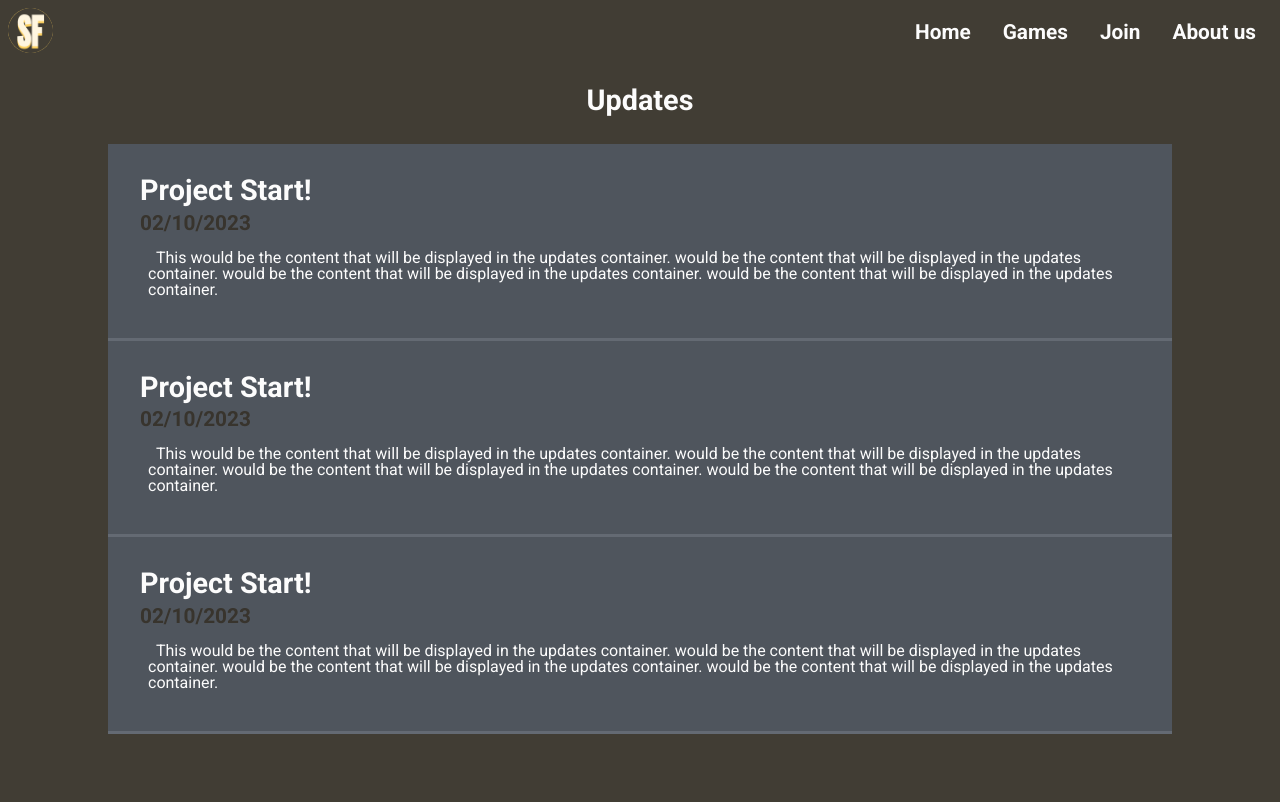
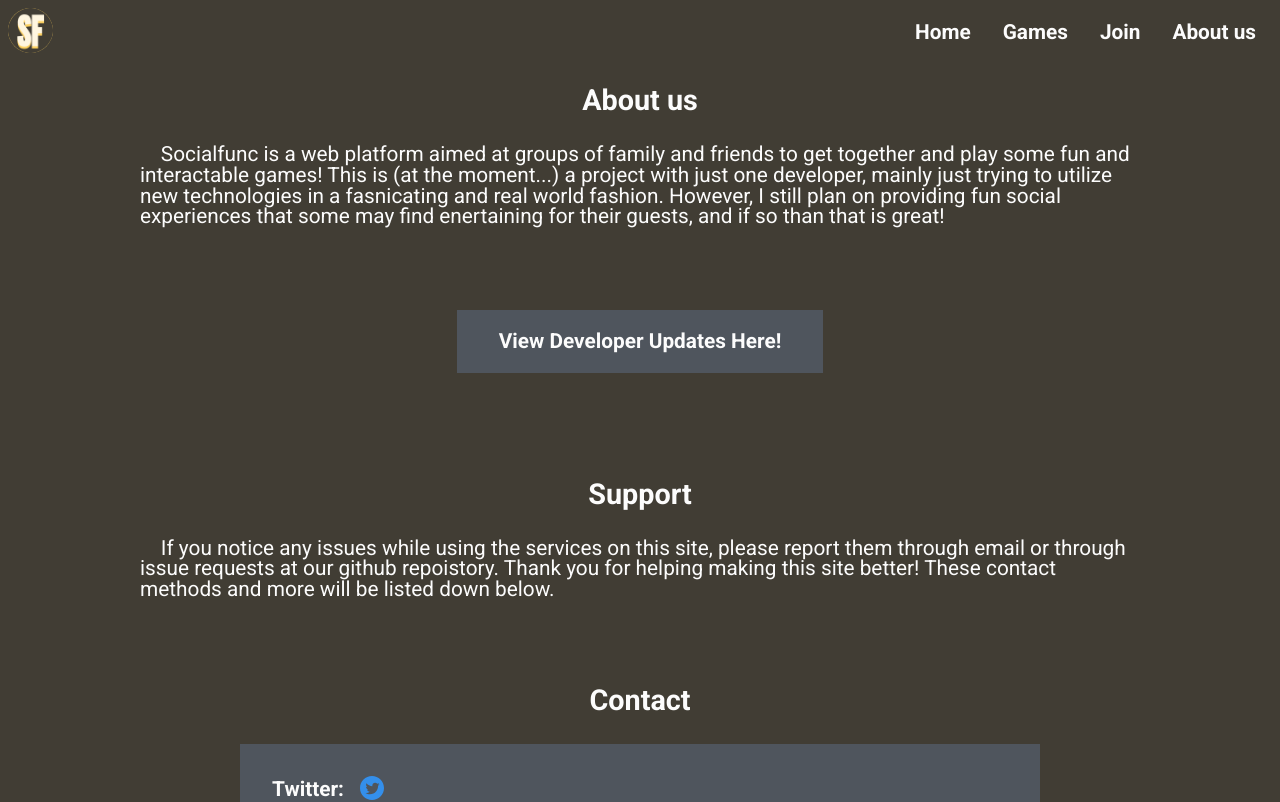
Before and after one commit to DrakeB1234/ProjectSocialFunc, a Next.js app in the folder client/: page /about in a window 1280 px wide. Shown: the top 802 px of the page. Built offline with nearby package versions, Linux system fonts and the light colour scheme.

Commit message:
added api call on updates page to Supabase for updates, added more content to help page.

```diff
--- a/client/package.json
+++ b/client/package.json
@@ -10,9 +10,11 @@
   },
   "dependencies": {
     "@next/font": "13.1.6",
+    "@supabase/supabase-js": "^2.10.0",
     "@types/node": "18.13.0",
     "@types/react": "18.0.27",
     "@types/react-dom": "18.0.10",
+    "dotenv": "^16.0.3",
     "eslint": "8.34.0",
     "eslint-config-next": "13.1.6",
     "mysql2": "^3.1.2",
--- a/client/src/pages/about/about.module.css
+++ b/client/src/pages/about/about.module.css
@@ -7,35 +7,13 @@
         margin: 3em 0 1em 0;
         color: var(--white-color);
     }
-/* updates container */
-.UpdatesContainer {
-    width: clamp(var(--min-screen-width), 90%, 1000px);
-    color: var(--white-color);
-}
-    /* updates container content */
-    .UpdatesContainer > div {
-        gap: 0.5em;
-        width: 100%;
-        padding: 2em;
-        border-bottom: 3px solid var(--greyli-color);
+    .AboutContainer > a {
+        margin: 4em 0 1em 0;
+        padding: 1em 2em 1em 2em;
+        text-align: center;
+        color: var(--white-color);
         background-color: var(--grey-color);
     }
-    .UpdatesContainer > div > h1 {
-        font-size: var(--large-text);
-        font-weight: 700;
-    }
-    .UpdatesContainer > div > h2 {
-        color: var(--darker-color);
-        font-size: var(--med-text);
-        font-weight: 700;
-    }
-    .UpdatesContainer > div > p {
-        margin: 0.5em;
-    }
-        /* tab */
-        .UpdatesContainer > div > p > span {
-            margin-left: 0.5em;
-        }
 /* about us container */
 .AboutUsContainer {
     font-size: var(--med-text);
--- a/client/src/pages/about/index.tsx
+++ b/client/src/pages/about/index.tsx
@@ -15,36 +15,6 @@ export default function About() {
       </Head>
       <Navbar />
       <main className={'FlexColCenter ' + styles.AboutContainer}>
-        <h1 className='HeadText'>Updates</h1>
-        <div className={'FlexColCenter ' + styles.UpdatesContainer}>
-            <div className='FlexCol'>
-                <h1>Project Start!</h1>
-                <h2>02/10/2023</h2>
-                <p><span>This</span> would be the content that will be displayed in the updates container.
-                would be the content that will be displayed in the updates container.
-                would be the content that will be displayed in the updates container.
-                would be the content that will be displayed in the updates container.
-                </p>
-            </div>
-            <div className='FlexCol'>
-                <h1>Project Start!</h1>
-                <h2>02/10/2023</h2>
-                <p><span>This</span> would be the content that will be displayed in the updates container.
-                would be the content that will be displayed in the updates container.
-                would be the content that will be displayed in the updates container.
-                would be the content that will be displayed in the updates container.
-                </p>
-            </div>
-            <div className='FlexCol'>
-                <h1>Project Start!</h1>
-                <h2>02/10/2023</h2>
-                <p><span>This</span> would be the content that will be displayed in the updates container.
-                would be the content that will be displayed in the updates container.
-                would be the content that will be displayed in the updates container.
-                would be the content that will be displayed in the updates container.
-                </p>
-            </div>
-        </div>
         <h1 className='HeadText'>About us</h1>
         <div className={'FlexColCenter ' + styles.AboutUsContainer}>
             <p>&emsp;Socialfunc is a web platform aimed at groups of family and friends to get together and play some fun and interactable games!
@@ -53,6 +23,7 @@ export default function About() {
                 great!
             </p>
         </div>
+        <Link href='/updates' className='SubHeadText'>View Developer Updates Here!</Link>
         <h1 className='HeadText'>Support</h1>
         <div className={'FlexColCenter ' + styles.AboutUsContainer}>
             <p>&emsp;If you notice any issues while using the services on this site, please report them through email or through issue requests at our github
--- a/client/src/pages/components/helppopup/helpcontent/helphost.tsx
+++ b/client/src/pages/components/helppopup/helpcontent/helphost.tsx
@@ -8,7 +8,7 @@ export default function GameContent(props: any) {
   return (
     <div className={'FlexCol ' + styles.HelpInfoContainer}>
         <div className={'FlexRowCenter ' + styles.HelpExitContainer} onClick={() => { props.settrigger(props.mainmenu)}}>
-            <h1 className='SubHeadText'>How to host a game:</h1>
+            <h1 className='SubHeadText'>How to Host A Game:</h1>
             <Image
               src='/icons/icon-black-x.svg'
               alt='x'
--- a/client/src/pages/index.tsx
+++ b/client/src/pages/index.tsx
@@ -54,6 +54,7 @@ export default function Landing() {
             listed in the &quot;About us&quot; page.
             </p>
           </div>
+          <Link href='/updates' className='SubHeadText'>View Developer Updates Here!</Link>
         </div>
       </main>
       <Footer />
```
Also changed, not shown: client/src/pages/components/helppopup/helpPopup.module.css (+5 -6 lines), client/src/pages/components/helppopup/helpcontent/helpjoin.tsx (+9 -1 lines), client/src/pages/index.module.css (+8 -0 lines), client/src/pages/updates/index.tsx (added, +63 -0 lines), client/src/pages/updates/updates.module.css (added, +44 -0 lines), 2 other files (tests, documents, lock files or other folders).
